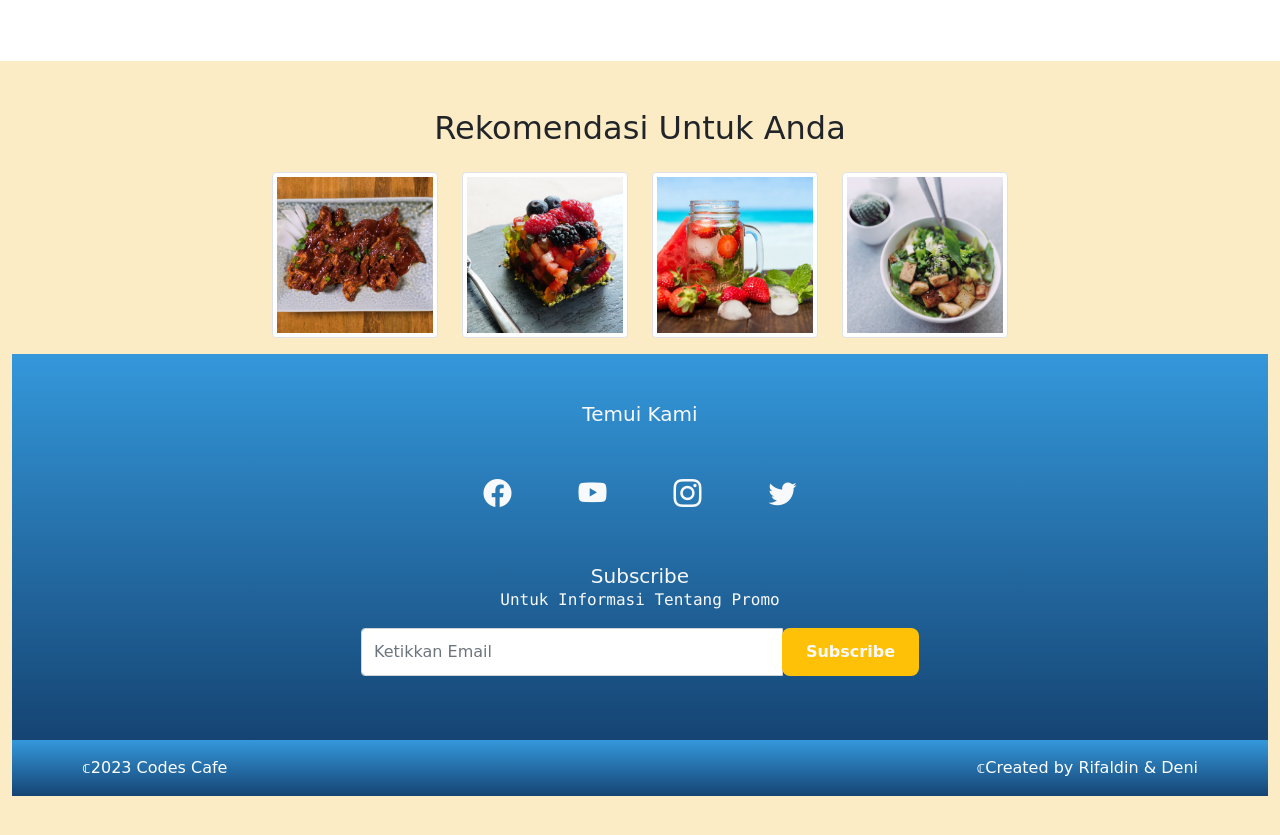
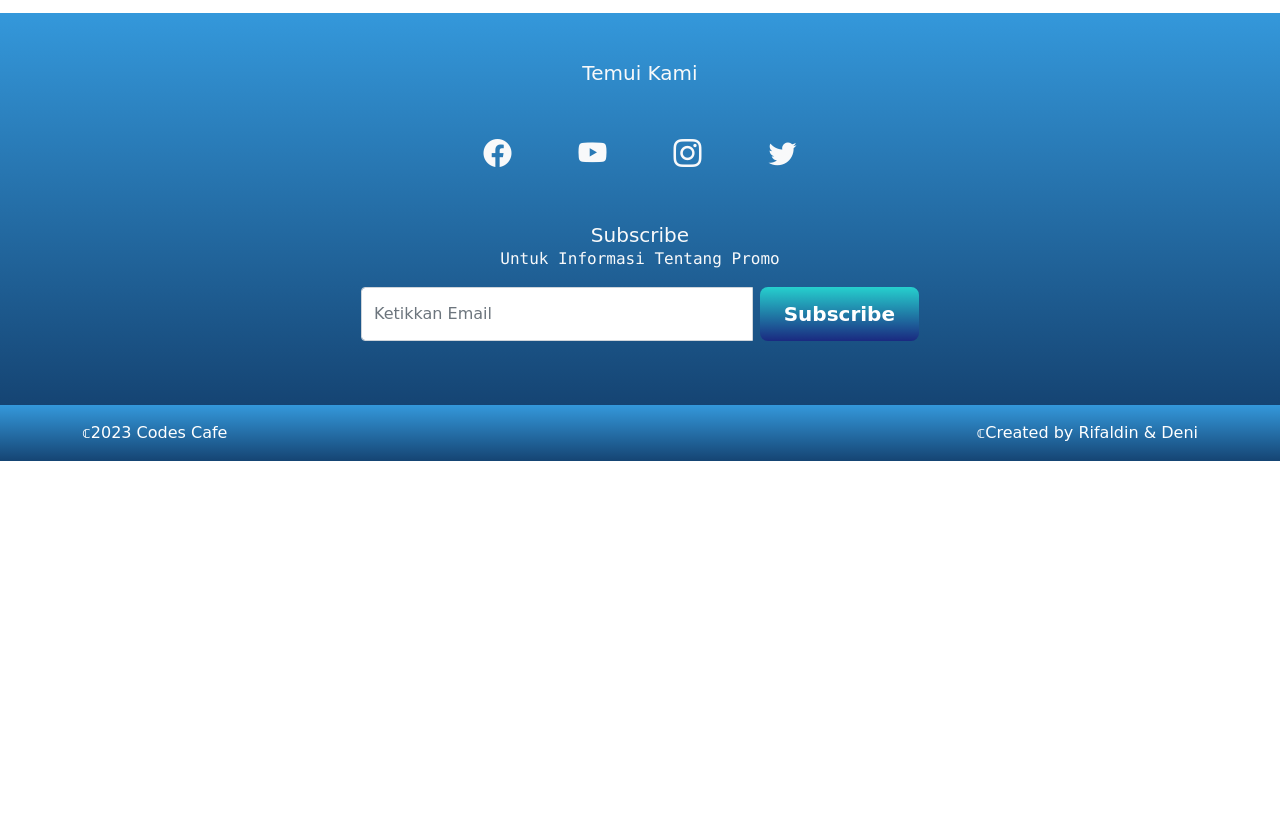
Before and after one commit to Alviansyah123/UAS_P.WEB, a plain HTML site: page detail.html in a window 1280 px wide. Shown: the part 613-1448 px from the top of the page. After the commit the page ends 1074 px from the top, so only its background shows below. Drawn offline with nearby package versions, Linux system fonts and the light colour scheme.

Commit message:
menghapus rekomendasi produk pada detail.html

```diff
--- a/detail.html
+++ b/detail.html
@@ -72,8 +72,8 @@
       </div>
      </div>
 
-     <!--rekomendasi produk-->
-     <div class="container-fluid py-5 mt-5" style="background-color: #fcecc5;">
+    <!--rekomendasi produk-->
+    <!-- <div class="container-fluid py-5 mt-5" style="background-color: #ffffff;">
       <div class="container">
         <h2 class="text-center mb-4">Rekomendasi Untuk Anda</h2>
         <div class="row d-flex justify-content-center">
@@ -89,19 +89,19 @@
             </a>
           </div>
 
-          <div class="col-sm-6 col-md-3 col-lg-2 mb-3"">
+          <div class="col-sm-6 col-md-3 col-lg-2 mb-3">
             <a href="detail.html">
             <img src="image/product/thumb/strawberry-drink.jpg" class="img-fluid img-thumbnail" alt="">
             </a>
           </div>
 
-          <div class="col-sm-6 col-md-3 col-lg-2 mb-3"">
+          <div class="col-sm-6 col-md-3 col-lg-2 mb-3">
             <a href="detail.html">
             <img src="image/product/thumb/tofu-rice.jpg" class="img-fluid img-thumbnail" alt="">
-           </a>
+          </a>
           </div>
         </div>
-      </div>
+      </div> -->
 
 <!--subscribtion-->
 <div class="container-fluid py-5 content-subscribe text-light">
@@ -131,7 +131,7 @@
     <div class="input-group mb-3">
       <input type="text" class="form-control" placeholder="Ketikkan Email" aria-label="Recipient's username" aria-describedby="basic-addon2">
         <div class="input-group-append">
-        <button class="btn btn-warning text-light" type="button">Subscribe</button>
+        <button class="btn btn-lg btn-gradient" type="button">Subscribe</button>
         </div>
     </div>
     </div>
@@ -147,6 +147,7 @@
 </div>
 
     <script src="bootstrap-5.0.0-dist/js/bootstrap.bundle.min.js"></script>
+    <script src="dist/js/lightbox-plus-jquery.min.js"></script>
 
 </body>
 </html>
```
Also changed, not shown: index.html (+1 -1 lines).
